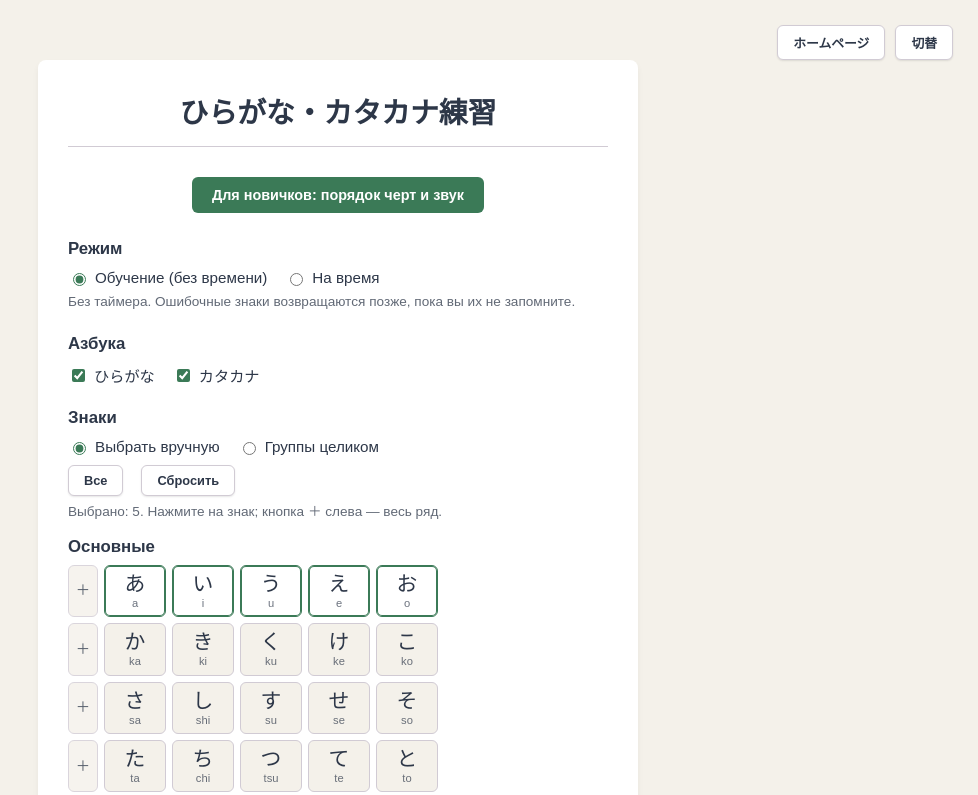
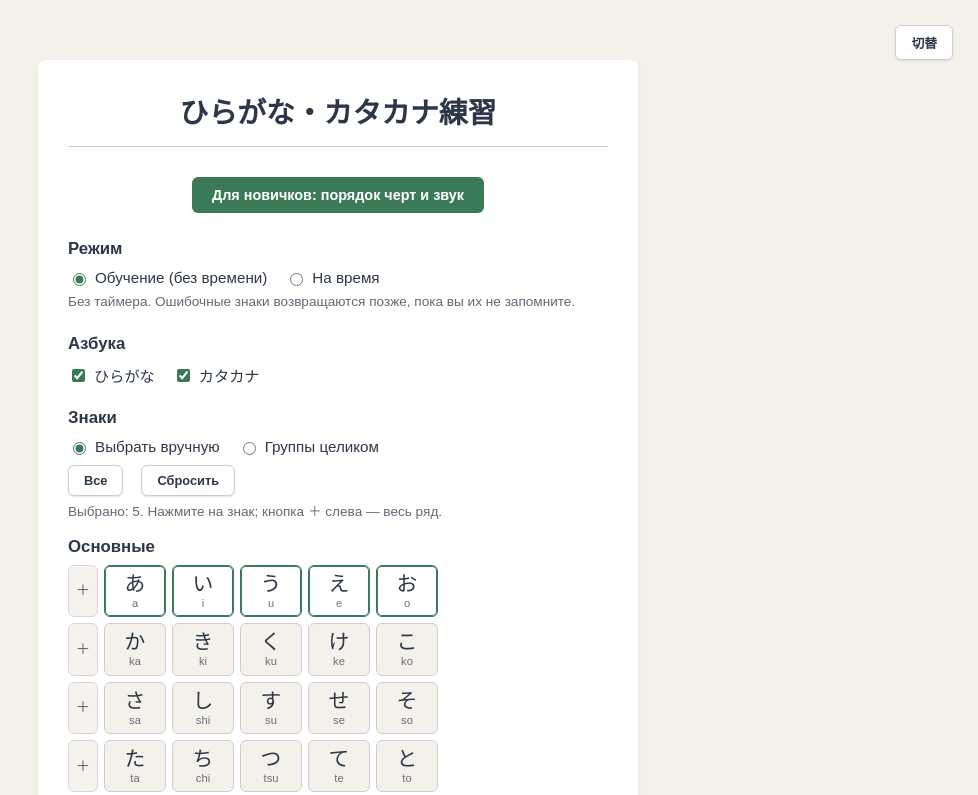
Before and after one commit to jojeee1/japanese-learning-platform, a plain HTML site: page index.html in a window 1280 px wide. Shown: the top 795 px of the page, without its empty margins (302-1280 px from the left). Drawn offline with Linux system fonts and the light colour scheme; a script that the page names is missing.

Commit message:
Update index.html

```diff
--- a/index.html
+++ b/index.html
@@ -90,7 +90,6 @@ function toggleTheme(){const d=document.documentElement.classList.toggle('kirika
 </head>
 <body>
 <div class="top-controls">
-  <a href="../index.html" class="control-btn">ホームページ</a>
   <button class="control-btn" onclick="toggleTheme()">切替</button>
 </div>
 
```
